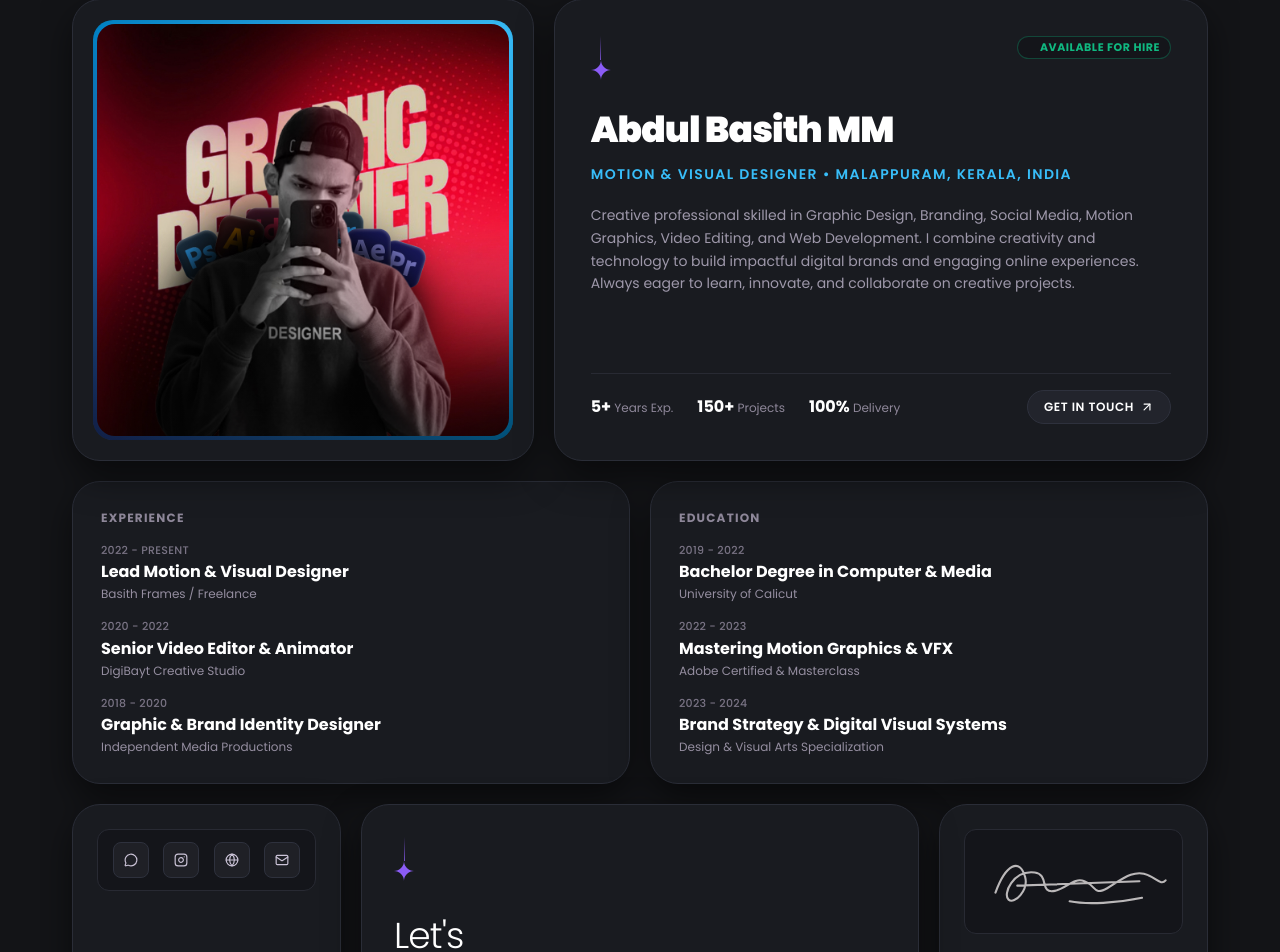
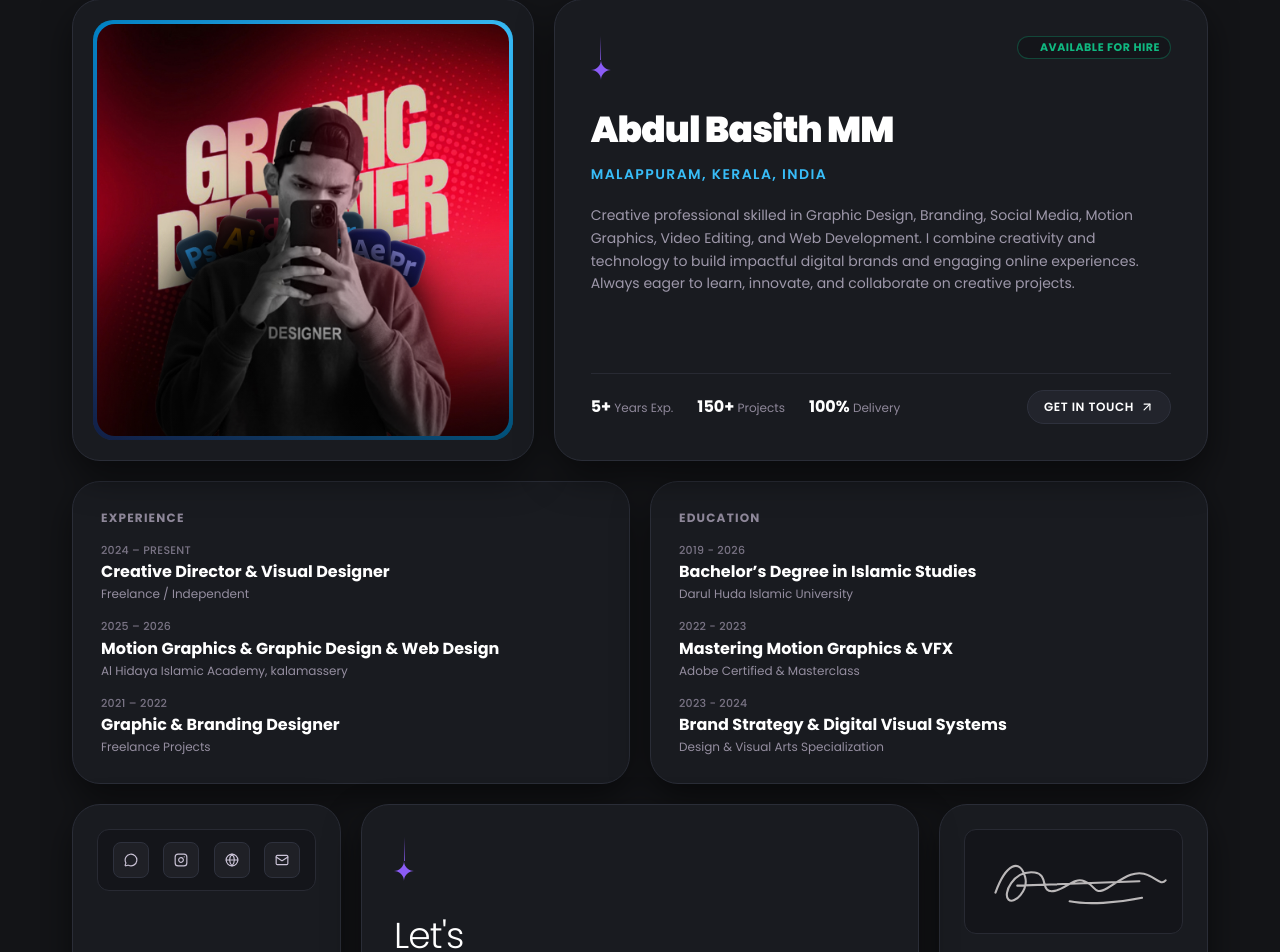
Before and after one commit to abdulbasithmm/basithm, a React (Vite) app: page / in a window 1280 px wide. Shown: the part 889-1841 px from the top of the page. Built offline with nearby package versions, Linux system fonts and the light colour scheme.

Commit message:
feat(about): update professional experience and bio
Update career history, education credentials, and refine bio metadata in the About section.

```diff
--- a/src/components/AboutSection.tsx
+++ b/src/components/AboutSection.tsx
@@ -77,27 +77,27 @@ export const AboutSection: React.FC<AboutSectionProps> = ({
 
   const experiences = [
     {
-      period: '2022 - PRESENT',
-      role: 'Lead Motion & Visual Designer',
-      company: 'Basith Frames / Freelance',
+      period: '2024 – PRESENT',
+      role: 'Creative Director & Visual Designer',
+      company: 'Freelance / Independent',
     },
     {
-      period: '2020 - 2022',
-      role: 'Senior Video Editor & Animator',
-      company: 'DigiBayt Creative Studio',
+      period: '2025 – 2026',
+      role: 'Motion Graphics & Graphic Design & Web Design',
+      company: 'Al Hidaya Islamic Academy, kalamassery',
     },
     {
-      period: '2018 - 2020',
-      role: 'Graphic & Brand Identity Designer',
-      company: 'Independent Media Productions',
+      period: '2021 – 2022',
+      role: 'Graphic & Branding Designer',
+      company: 'Freelance Projects',
     },
   ];
 
   const educations = [
     {
-      period: '2019 - 2022',
-      role: 'Bachelor Degree in Computer & Media',
-      institution: 'University of Calicut',
+      period: '2019 - 2026',
+      role: 'Bachelor’s Degree in Islamic Studies',
+      institution: 'Darul Huda Islamic University',
     },
     {
       period: '2022 - 2023',
@@ -190,7 +190,7 @@ export const AboutSection: React.FC<AboutSectionProps> = ({
               </h3>
 
               <div className="text-xs sm:text-sm font-semibold text-[#38BDF8] uppercase tracking-widest">
-                {personalBio.title} • {personalBio.location}
+                {personalBio.location}
               </div>
 
               <p className="text-[#9E98AA] text-xs sm:text-sm sm:leading-relaxed pt-1">
```
